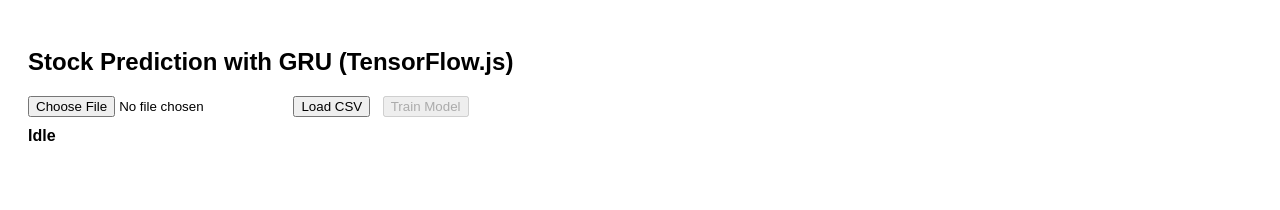
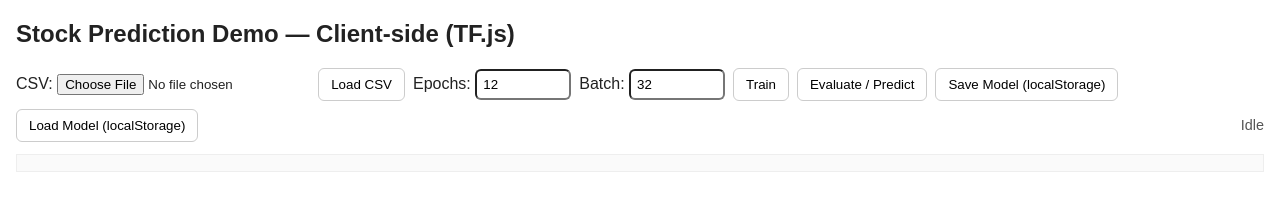
Before and after one commit to kmmsinan-creator/neuralnetworking, a plain HTML site: page week04/index.html in a window 1280 px wide. Drawn offline with nearby package versions, Linux system fonts and the light colour scheme; a script that the page names is missing.

Commit message:
Update index.html

```diff
--- a/week04/index.html
+++ b/week04/index.html
@@ -1,28 +1,52 @@
-<!DOCTYPE html>
+<!-- index.html -->
+<!doctype html>
 <html lang="en">
 <head>
-  <meta charset="UTF-8" />
-  <title>GRU Stock Predictor (TensorFlow.js)</title>
-  <meta name="viewport" content="width=device-width, initial-scale=1" />
+  <meta charset="utf-8" />
+  <title>Browser Stock CNN Demo (TF.js)</title>
+  <meta name="viewport" content="width=device-width,initial-scale=1" />
+  <style>
+    body { font-family: Arial, sans-serif; margin: 16px; color: #222; }
+    .controls { display:flex; gap:8px; align-items:center; margin-bottom:12px; flex-wrap:wrap; }
+    #progress { max-height:200px; overflow:auto; border:1px solid #eee; padding:8px; background:#fafafa; }
+    #charts { margin-top:12px; display:flex; gap:12px; flex-direction:column; }
+    canvas { background:#fff; }
+    #timelines { margin-top:12px; }
+    .small { font-size:0.9em; color:#555; }
+    button { padding:8px 12px; cursor:pointer; border-radius:6px; border:1px solid #ccc; background:#fff; }
+    input[type="number"] { width:80px; padding:6px; border-radius:6px; }
+  </style>
+  <!-- TensorFlow.js -->
   <script src="https://cdn.jsdelivr.net/npm/@tensorflow/tfjs@4.11.0/dist/tf.min.js"></script>
+  <!-- Chart.js -->
   <script src="https://cdn.jsdelivr.net/npm/chart.js@4.4.0/dist/chart.umd.min.js"></script>
-  <style>
-    body { font-family: Arial, sans-serif; padding: 20px; }
-    button { margin-left: 8px; }
-    #accuracyChart { max-width: 800px; margin-top: 20px; }
-  </style>
 </head>
 <body>
-  <h2>Stock Prediction with GRU (TensorFlow.js)</h2>
-  <input type="file" id="csvFile" accept=".csv" />
-  <button id="btnLoad">Load CSV</button>
-  <button id="btnTrain" disabled>Train Model</button>
-  <div id="progress" style="margin-top:10px;font-weight:bold;">Idle</div>
-  <div id="accuracyChart"></div>
+  <h2>Stock Prediction Demo — Client-side (TF.js)</h2>
+  <div class="controls">
+    <label>CSV: <input id="csv-file" type="file" accept=".csv" /></label>
+    <button id="btn-load">Load CSV</button>
 
-  <!-- Important: load scripts after DOM -->
-  <script src="./data-loader.js"></script>
-  <script src="./gru.js"></script>
-  <script src="./app.js"></script>
+    <label>Epochs: <input id="epochs" type="number" value="12" min="1" /></label>
+    <label>Batch: <input id="batchSize" type="number" value="32" min="1" /></label>
+    <button id="btn-train">Train</button>
+    <button id="btn-predict">Evaluate / Predict</button>
+
+    <button id="btn-save">Save Model (localStorage)</button>
+    <button id="btn-loadmodel">Load Model (localStorage)</button>
+    <div style="margin-left:auto;">
+      <span id="status" class="small">Idle</span>
+    </div>
+  </div>
+
+  <div id="progress" aria-live="polite"></div>
+
+  <div id="charts">
+    <canvas id="barChart" width="800" height="320"></canvas>
+    <div id="timelines"></div>
+  </div>
+
+  <!-- App modules -->
+  <script type="module" src="./app.js"></script>
 </body>
 </html>
```
